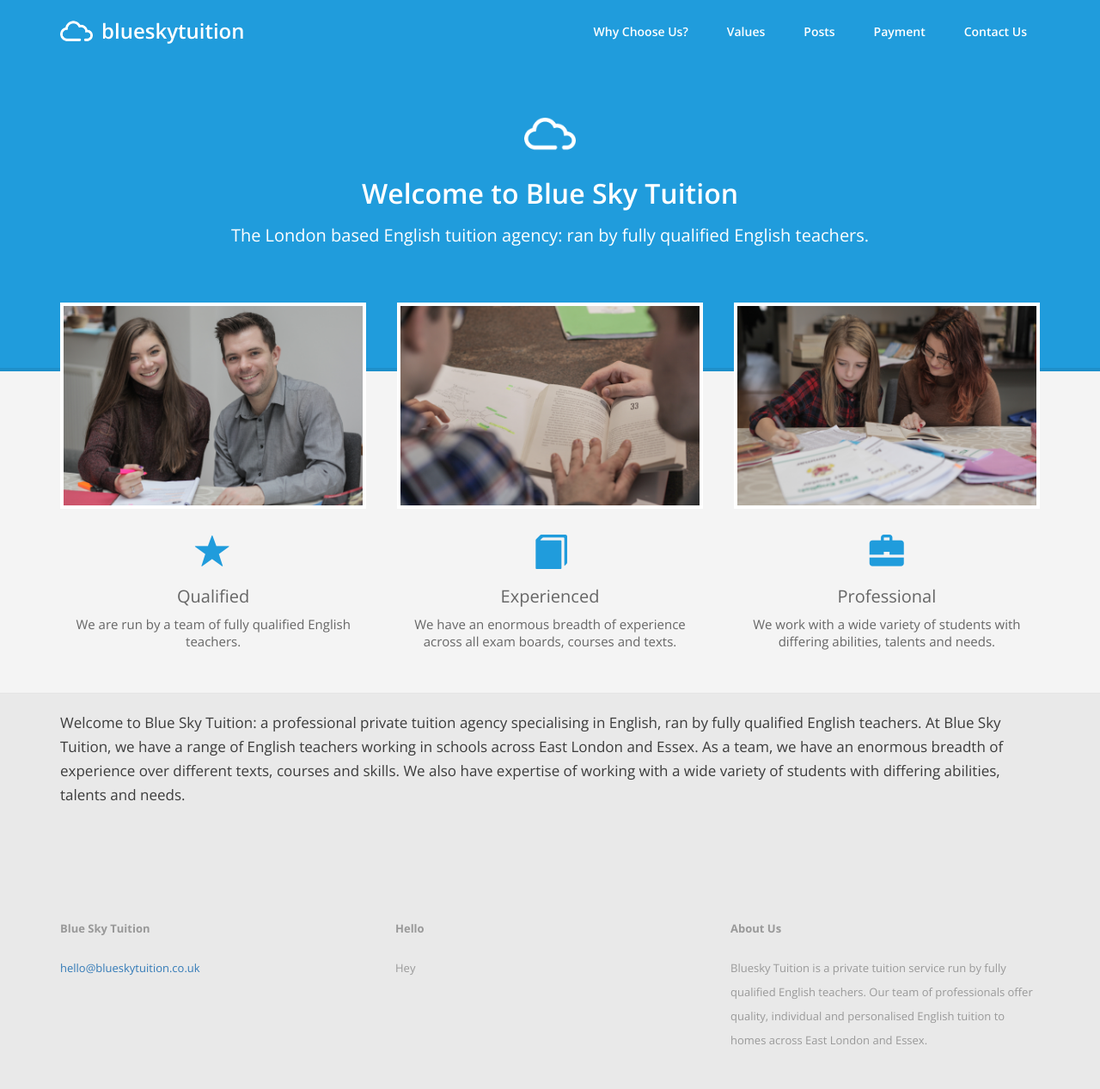
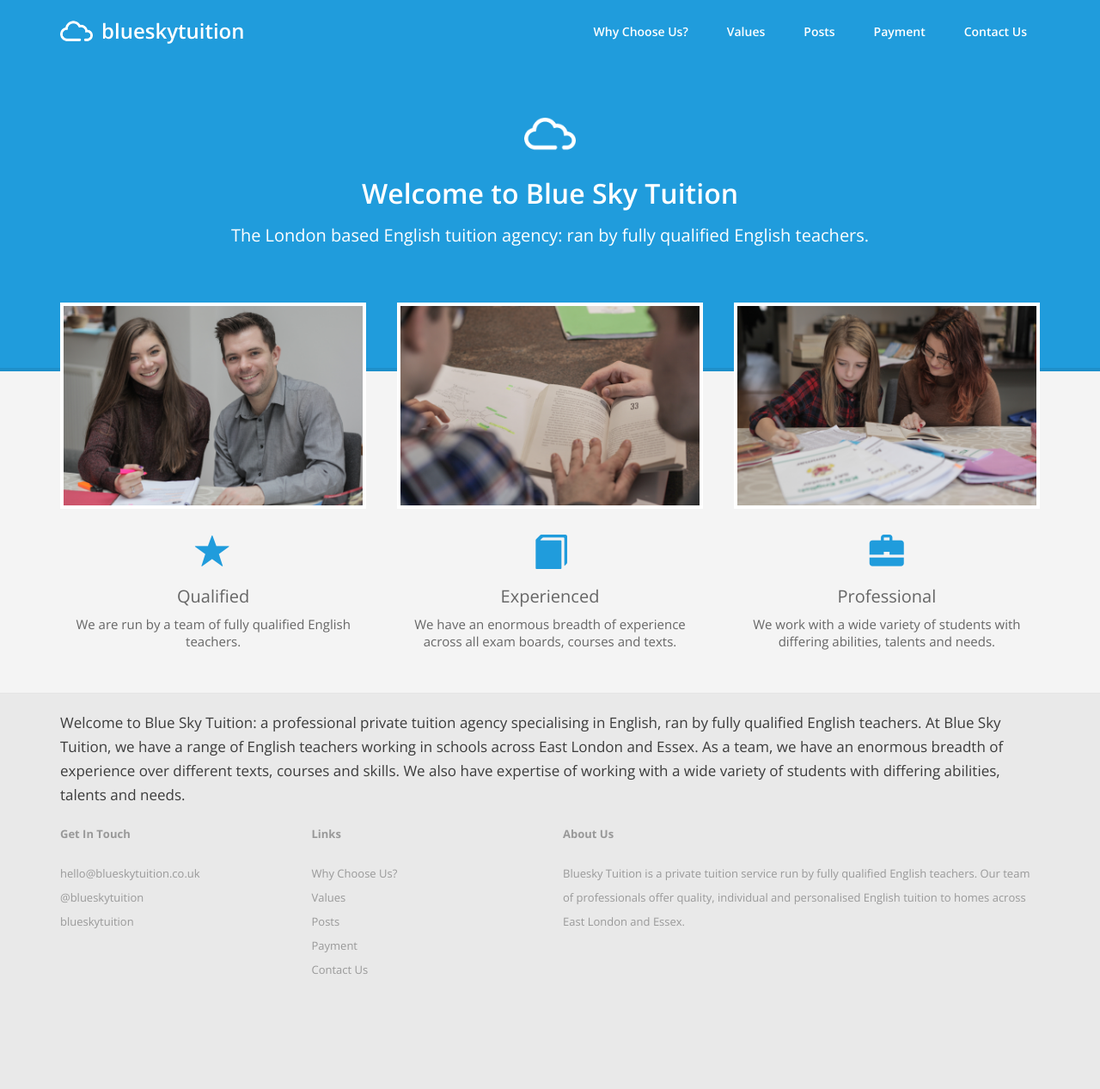
Before and after one commit to 01taylop/blue-sky-tuition, a Jekyll site: the page built from index.html, in a window 1280 px wide. Shown: the whole page at 86% size. Built offline with Jekyll 4.4.1, drawn with Linux system fonts in a browser that asks for light colours; after the commit the page ends 1172 px from its top, so only the background shows below that.

Commit message:
Styled the footer, added social links

```diff
--- a/_config.yml
+++ b/_config.yml
@@ -12,6 +12,7 @@ description: > # this means to ignore newlines until "baseurl:"
   Bluesky Tuition is a private tuition service run by fully qualified English teachers. Our team of professionals offer quality, individual and personalised English tuition to homes across East London and Essex.
 baseurl: "/blue-sky-tuition" # the subpath of your site, e.g. /blog
 twitter_username: blueskytuition
+facebook_username: blueskytuition
 github_username:  01taylop
 
 # Build settings
--- a/_includes/footer.html
+++ b/_includes/footer.html
@@ -1,15 +1,22 @@
 <footer>
   <div class="container">
     <div class="row">
-      <div class="col-sm-12 col-md-4">
-        <h4>{{ site.title }}</h4>
-        <p><a href="mailto:{{ site.email }}">{{ site.email }}</a></p>
+      <div class="col-sm-12 col-md-3">
+        <h4>Get In Touch</h4>
+        <a href="mailto:{{ site.email }}">{{ site.email }}</a><br />
+        <a href="https://twitter.com/{{ site.twitter_username }}" target="_blank">@{{ site.twitter_username }}</a><br />
+        <a href="https://www.facebook.com/{{ site.facebook_username }}" target="_blank">{{ site.facebook_username }}</a>
       </div>
-      <div class="col-sm-12 col-md-4">
-        <h4>Hello</h4>
-        <p>Hey</p>
+      <div class="col-sm-12 col-md-3">
+        <h4>Links</h4>
+        {% assign pages = site.pages | sort:"weight"  %}
+        {% for p in pages %}
+          {% if p.title %}
+          <a href="{{ p.url | prepend: site.baseurl }}">{{ p.title }}</a><br />
+          {% endif %}
+        {% endfor %}
       </div>
-      <div class="col-sm-12 col-md-4">
+      <div class="col-sm-12 col-md-6">
         <h4>About Us</h4>
         <p>{{ site.description }}</p>
       </div>
--- a/_sass/partials/_base.scss
+++ b/_sass/partials/_base.scss
@@ -46,7 +46,6 @@ body {
 
 .site-content {
   position: relative;
-  padding-bottom: 80px;
 
   -webkit-flex: 1 1 auto;
   -moz-flex: 1 1 auto;
--- a/_sass/partials/_footer.scss
+++ b/_sass/partials/_footer.scss
@@ -1,6 +1,14 @@
 footer {
   font-size: 13px;
-  padding-top: 30px;
+  padding-top: 0px;
   padding-bottom: 30px;
   color: #999;
+  a {
+    text-decoration: none;
+    color: #999;
+    &:hover {
+      text-decoration: underline;
+      color: #999;
+    }
+  }
 }
```
